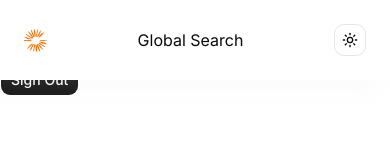
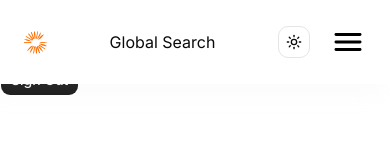
Before and after one commit to mirza-sync/dev-overflow, a Next.js app: page / in a window 390 px wide. Shown: the top 160 px of the page. Built offline with nearby package versions, Linux system fonts and the light colour scheme; no server answers.

Commit message:
Add side menu for mobile

```diff
--- /dev/null
+++ b/components/navigation/navbar/MobileNavigation.tsx
@@ -0,0 +1,53 @@
+import { Button } from "@/components/ui/button";
+import {
+  Sheet,
+  SheetTrigger,
+  SheetContent,
+  SheetHeader,
+  SheetTitle,
+  SheetDescription,
+  SheetClose,
+} from "@/components/ui/sheet";
+import ROUTES from "@/constants/routes";
+import Image from "next/image";
+import Link from "next/link";
+
+const MobileNavigation = () => {
+  return (
+    <Sheet>
+      <SheetTrigger asChild>
+        <Image
+          src="/icons/hamburger.svg"
+          alt="Open menu"
+          width={36}
+          height={36}
+          className="invert-colors sm:hidden"
+        />
+      </SheetTrigger>
+      <SheetContent side="left" className="background-light900_dark200 p-3">
+        <SheetTitle className="hidden">Navigation</SheetTitle>
+        <Link href="/" className="flex items-center gap-1">
+          <Image
+            src="/images/site-logo.svg"
+            alt="DevFlow Logo"
+            width={23}
+            height={23}
+          />
+          <span className="h2-bold text-dark-100 dark:text-light-900">
+            Dev<span className="text-primary-500">Flow</span>
+          </span>
+        </Link>
+
+        <div className="no-scrollbar flex h-[calc(100vh-80px)] flex-col justify-between overflow-y-auto">
+          <SheetClose asChild>
+            <section className="flex h-full flex-col gap-6 pt-16">
+              <p>Nav Links</p>
+            </section>
+          </SheetClose>
+        </div>
+      </SheetContent>
+    </Sheet>
+  );
+};
+
+export default MobileNavigation;
--- a/components/navigation/navbar/index.tsx
+++ b/components/navigation/navbar/index.tsx
@@ -1,6 +1,7 @@
 import Image from "next/image";
 import Link from "next/link";
 import { Theme } from "./Theme";
+import MobileNavigation from "./MobileNavigation";
 
 const Navbar = () => {
   return (
@@ -19,7 +20,11 @@ const Navbar = () => {
 
       <p>Global Search</p>
 
-      <Theme />
+      <div className="flex-between gap-5">
+        <Theme />
+
+        <MobileNavigation />
+      </div>
     </nav>
   );
 };
```
